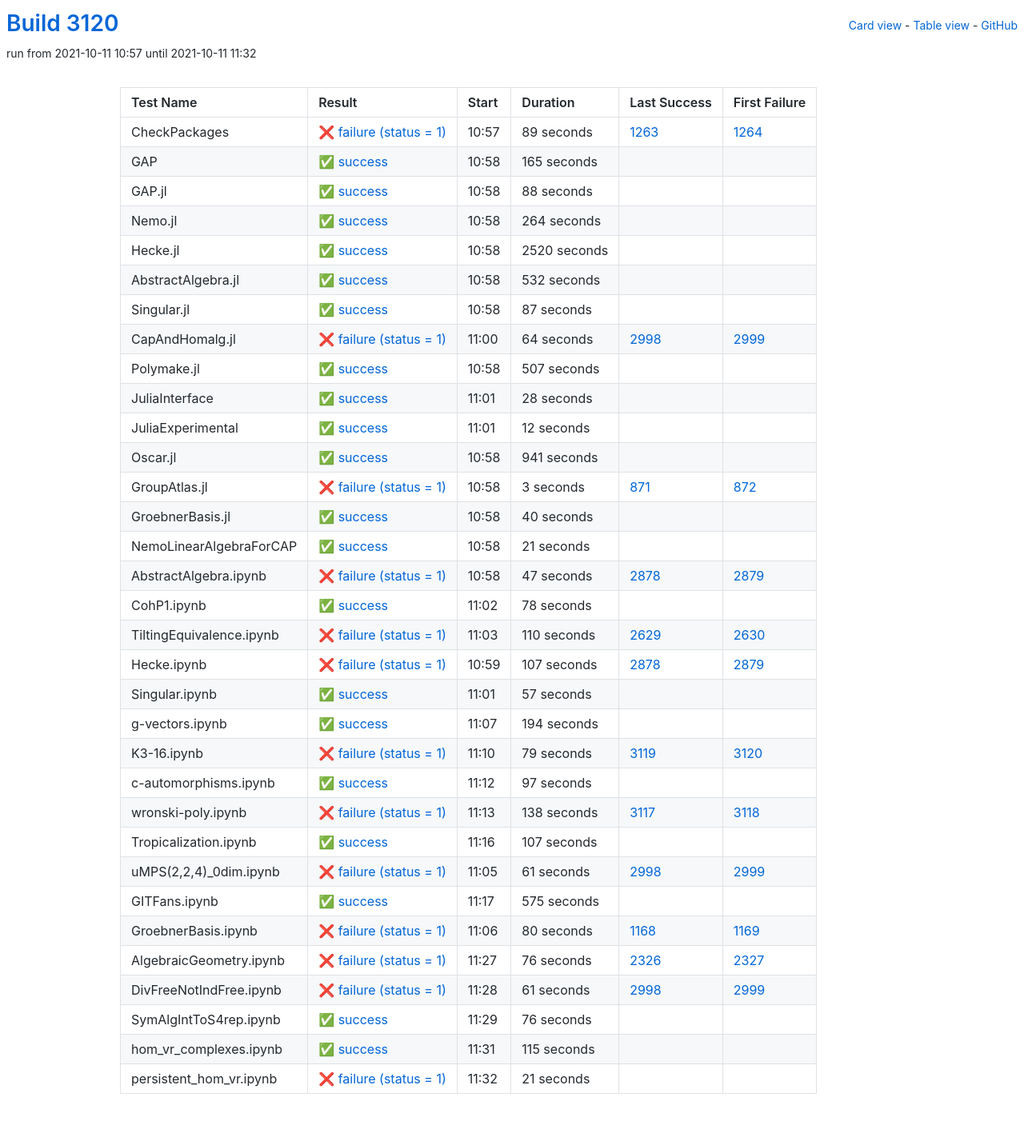
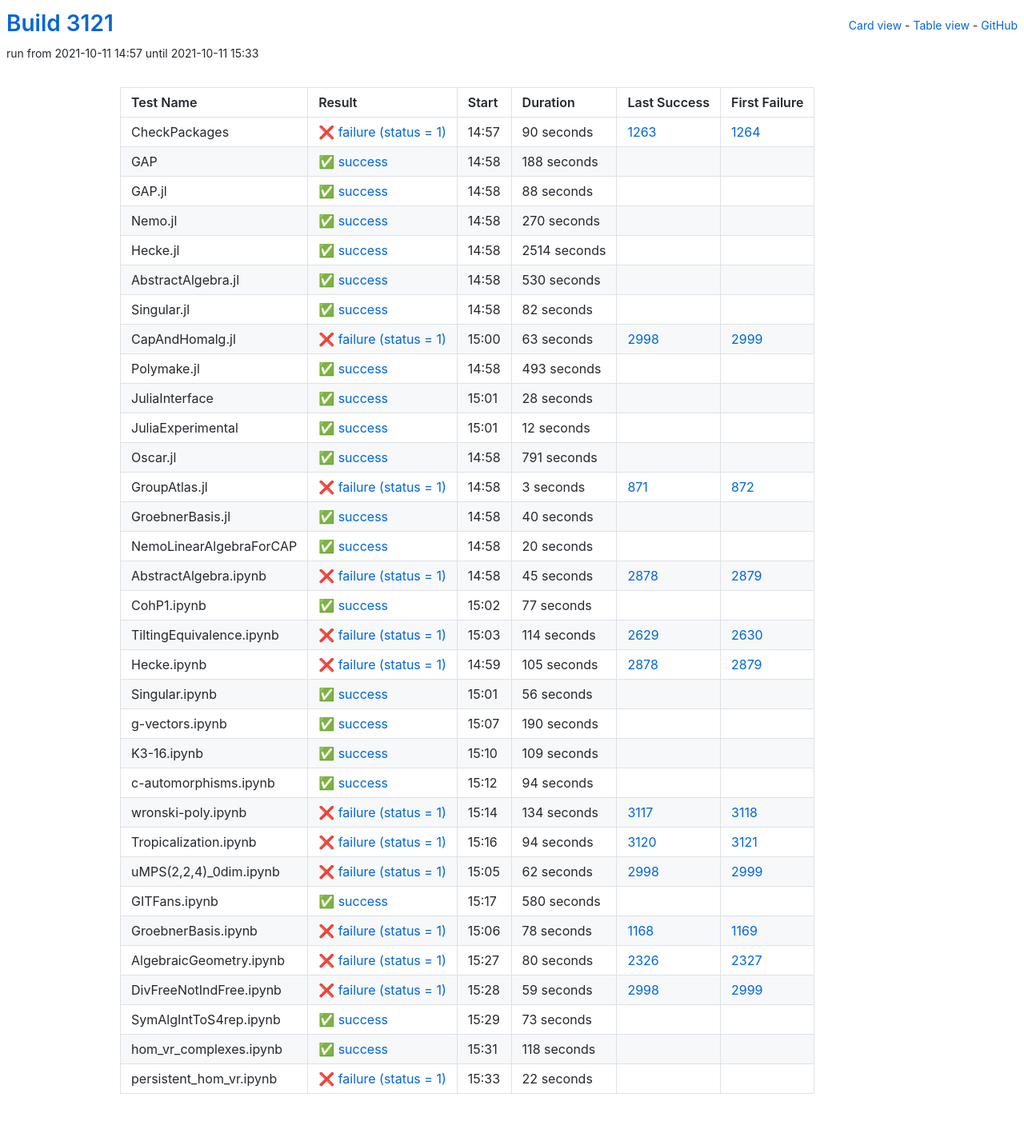
Before and after one commit to oscar-system/oscar-ci-status-stable, a Jekyll site: the page built from table.html, in a window 1280 px wide. Shown: the whole page at 80% size. Built offline with Jekyll 4.4.1, drawn with Linux system fonts in a browser that asks for light colours.

Commit message:
Build #3121

```diff
--- a/_data/ci.yml
+++ b/_data/ci.yml
@@ -1,6 +1,6 @@
 ---
-build: 3120
-build_url: https://oscarci.mathematik.uni-kl.de/job/oscar-stable/3120/
+build: 3121
+build_url: https://oscarci.mathematik.uni-kl.de/job/oscar-stable/3121/
 job: oscar-stable
 organization: oscar-system
 repo: oscar-ci-status-stable
@@ -8,32 +8,32 @@ repourl: https://github.com/oscar-system/oscar-ci-status-stable
 tests:
 - name: CheckPackages
   id: checkpackages
-  log: https://oscarci.mathematik.uni-kl.de/job/oscar-stable/3120/artifact/logs/build-3120/CheckPackages.log
-  start: 2021-10-11 10:57
+  log: https://oscarci.mathematik.uni-kl.de/job/oscar-stable/3121/artifact/logs/build-3121/CheckPackages.log
+  start: 2021-10-11 14:57
   success: false
   exitcode: 1
   status: failure
-  duration: 89
+  duration: 90
   last_success: 1263
   last_success_url: https://oscarci.mathematik.uni-kl.de/job/oscar-stable/1263/
   first_failure: 1264
   first_failure_url: https://oscarci.mathematik.uni-kl.de/job/oscar-stable/1264/
 - name: GAP
   id: gap
-  log: https://oscarci.mathematik.uni-kl.de/job/oscar-stable/3120/artifact/logs/build-3120/GAP.log
-  start: 2021-10-11 10:58
+  log: https://oscarci.mathematik.uni-kl.de/job/oscar-stable/3121/artifact/logs/build-3121/GAP.log
+  start: 2021-10-11 14:58
   success: true
   exitcode: 0
   status: success
-  duration: 165
+  duration: 188
   last_success: false
   last_success_url:
   first_failure: false
   first_failure_url:
 - name: GAP.jl
   id: gap-jl
-  log: https://oscarci.mathematik.uni-kl.de/job/oscar-stable/3120/artifact/logs/build-3120/GAP.jl.log
-  start: 2021-10-11 10:58
+  log: https://oscarci.mathematik.uni-kl.de/job/oscar-stable/3121/artifact/logs/build-3121/GAP.jl.log
+  start: 2021-10-11 14:58
   success: true
   exitcode: 0
   status: success
@@ -44,80 +44,80 @@ tests:
   first_failure_url:
 - name: Nemo.jl
   id: nemo-jl
-  log: https://oscarci.mathematik.uni-kl.de/job/oscar-stable/3120/artifact/logs/build-3120/Nemo.jl.log
-  start: 2021-10-11 10:58
+  log: https://oscarci.mathematik.uni-kl.de/job/oscar-stable/3121/artifact/logs/build-3121/Nemo.jl.log
+  start: 2021-10-11 14:58
   success: true
   exitcode: 0
   status: success
-  duration: 264
+  duration: 270
   last_success: false
   last_success_url:
   first_failure: false
   first_failure_url:
 - name: Hecke.jl
   id: hecke-jl
-  log: https://oscarci.mathematik.uni-kl.de/job/oscar-stable/3120/artifact/logs/build-3120/Hecke.jl.log
-  start: 2021-10-11 10:58
+  log: https://oscarci.mathematik.uni-kl.de/job/oscar-stable/3121/artifact/logs/build-3121/Hecke.jl.log
+  start: 2021-10-11 14:58
   success: true
   exitcode: 0
   status: success
-  duration: 2520
+  duration: 2514
   last_success: false
   last_success_url:
   first_failure: false
   first_failure_url:
 - name: AbstractAlgebra.jl
   id: abstractalgebra-jl
-  log: https://oscarci.mathematik.uni-kl.de/job/oscar-stable/3120/artifact/logs/build-3120/AbstractAlgebra.jl.log
-  start: 2021-10-11 10:58
+  log: https://oscarci.mathematik.uni-kl.de/job/oscar-stable/3121/artifact/logs/build-3121/AbstractAlgebra.jl.log
+  start: 2021-10-11 14:58
   success: true
   exitcode: 0
   status: success
-  duration: 532
+  duration: 530
   last_success: false
   last_success_url:
   first_failure: false
   first_failure_url:
 - name: Singular.jl
   id: singular-jl
-  log: https://oscarci.mathematik.uni-kl.de/job/oscar-stable/3120/artifact/logs/build-3120/Singular.jl.log
-  start: 2021-10-11 10:58
+  log: https://oscarci.mathematik.uni-kl.de/job/oscar-stable/3121/artifact/logs/build-3121/Singular.jl.log
+  start: 2021-10-11 14:58
   success: true
   exitcode: 0
   status: success
-  duration: 87
+  duration: 82
   last_success: false
   last_success_url:
   first_failure: false
   first_failure_url:
 - name: CapAndHomalg.jl
   id: capandhomalg-jl
-  log: https://oscarci.mathematik.uni-kl.de/job/oscar-stable/3120/artifact/logs/build-3120/CapAndHomalg.jl.log
-  start: 2021-10-11 11:00
+  log: https://oscarci.mathematik.uni-kl.de/job/oscar-stable/3121/artifact/logs/build-3121/CapAndHomalg.jl.log
+  start: 2021-10-11 15:00
   success: false
   exitcode: 1
   status: failure
-  duration: 64
+  duration: 63
   last_success: 2998
   last_success_url: https://oscarci.mathematik.uni-kl.de/job/oscar-stable/2998/
   first_failure: 2999
   first_failure_url: https://oscarci.mathematik.uni-kl.de/job/oscar-stable/2999/
 - name: Polymake.jl
   id: polymake-jl
-  log: https://oscarci.mathematik.uni-kl.de/job/oscar-stable/3120/artifact/logs/build-3120/Polymake.jl.log
-  start: 2021-10-11 10:58
+  log: https://oscarci.mathematik.uni-kl.de/job/oscar-stable/3121/artifact/logs/build-3121/Polymake.jl.log
+  start: 2021-10-11 14:58
   success: true
   exitcode: 0
   status: success
-  duration: 507
+  duration: 493
   last_success: false
   last_success_url:
   first_failure: false
   first_failure_url:
 - name: JuliaInterface
   id: juliainterface
-  log: https://oscarci.mathematik.uni-kl.de/job/oscar-stable/3120/artifact/logs/build-3120/JuliaInterface.log
-  start: 2021-10-11 11:01
+  log: https://oscarci.mathematik.uni-kl.de/job/oscar-stable/3121/artifact/logs/build-3121/JuliaInterface.log
+  start: 2021-10-11 15:01
   success: true
   exitcode: 0
   status: success
@@ -128,8 +128,8 @@ tests:
   first_failure_url:
 - name: JuliaExperimental
   id: juliaexperimental
-  log: https://oscarci.mathematik.uni-kl.de/job/oscar-stable/3120/artifact/logs/build-3120/JuliaExperimental.log
-  start: 2021-10-11 11:01
+  log: https://oscarci.mathematik.uni-kl.de/job/oscar-stable/3121/artifact/logs/build-3121/JuliaExperimental.log
+  start: 2021-10-11 15:01
   success: true
   exitcode: 0
   status: success
@@ -140,20 +140,20 @@ tests:
   first_failure_url:
 - name: Oscar.jl
   id: oscar-jl
-  log: https://oscarci.mathematik.uni-kl.de/job/oscar-stable/3120/artifact/logs/build-3120/Oscar.jl.log
-  start: 2021-10-11 10:58
+  log: https://oscarci.mathematik.uni-kl.de/job/oscar-stable/3121/artifact/logs/build-3121/Oscar.jl.log
+  start: 2021-10-11 14:58
   success: true
   exitcode: 0
   status: success
-  duration: 941
+  duration: 791
   last_success: false
   last_success_url:
   first_failure: false
   first_failure_url:
 - name: GroupAtlas.jl
   id: groupatlas-jl
-  log: https://oscarci.mathematik.uni-kl.de/job/oscar-stable/3120/artifact/logs/build-3120/GroupAtlas.jl.log
-  start: 2021-10-11 10:58
+  log: https://oscarci.mathematik.uni-kl.de/job/oscar-stable/3121/artifact/logs/build-3121/GroupAtlas.jl.log
+  start: 2021-10-11 14:58
   success: false
   exitcode: 1
   status: failure
@@ -164,8 +164,8 @@ tests:
   first_failure_url: https://oscarci.mathematik.uni-kl.de/job/oscar-stable/872/
 - name: GroebnerBasis.jl
   id: groebnerbasis-jl
-  log: https://oscarci.mathematik.uni-kl.de/job/oscar-stable/3120/artifact/logs/build-3120/GroebnerBasis.jl.log
-  start: 2021-10-11 10:58
+  log: https://oscarci.mathematik.uni-kl.de/job/oscar-stable/3121/artifact/logs/build-3121/GroebnerBasis.jl.log
+  start: 2021-10-11 14:58
   success: true
   exitcode: 0
   status: success
@@ -176,228 +176,228 @@ tests:
   first_failure_url:
 - name: NemoLinearAlgebraForCAP
   id: nemolinearalgebraforcap
-  log: https://oscarci.mathematik.uni-kl.de/job/oscar-stable/3120/artifact/logs/build-3120/NemoLinearAlgebraForCAP.log
-  start: 2021-10-11 10:58
+  log: https://oscarci.mathematik.uni-kl.de/job/oscar-stable/3121/artifact/logs/build-3121/NemoLinearAlgebraForCAP.log
+  start: 2021-10-11 14:58
   success: true
   exitcode: 0
   status: success
-  duration: 21
+  duration: 20
   last_success: false
   last_success_url:
   first_failure: false
   first_failure_url:
 - name: AbstractAlgebra.ipynb
   id: abstractalgebra-ipynb
-  log: https://oscarci.mathematik.uni-kl.de/job/oscar-stable/3120/artifact/logs/build-3120/AbstractAlgebra.ipynb.log
-  start: 2021-10-11 10:58
+  log: https://oscarci.mathematik.uni-kl.de/job/oscar-stable/3121/artifact/logs/build-3121/AbstractAlgebra.ipynb.log
+  start: 2021-10-11 14:58
   success: false
   exitcode: 1
   status: failure
-  duration: 47
+  duration: 45
   last_success: 2878
   last_success_url: https://oscarci.mathematik.uni-kl.de/job/oscar-stable/2878/
   first_failure: 2879
   first_failure_url: https://oscarci.mathematik.uni-kl.de/job/oscar-stable/2879/
 - name: CohP1.ipynb
   id: cohp1-ipynb
-  log: https://oscarci.mathematik.uni-kl.de/job/oscar-stable/3120/artifact/logs/build-3120/CohP1.ipynb.log
-  start: 2021-10-11 11:02
+  log: https://oscarci.mathematik.uni-kl.de/job/oscar-stable/3121/artifact/logs/build-3121/CohP1.ipynb.log
+  start: 2021-10-11 15:02
   success: true
   exitcode: 0
   status: success
-  duration: 78
+  duration: 77
   last_success: false
   last_success_url:
   first_failure: false
   first_failure_url:
 - name: TiltingEquivalence.ipynb
   id: tiltingequivalence-ipynb
-  log: https://oscarci.mathematik.uni-kl.de/job/oscar-stable/3120/artifact/logs/build-3120/TiltingEquivalence.ipynb.log
-  start: 2021-10-11 11:03
+  log: https://oscarci.mathematik.uni-kl.de/job/oscar-stable/3121/artifact/logs/build-3121/TiltingEquivalence.ipynb.log
+  start: 2021-10-11 15:03
   success: false
   exitcode: 1
   status: failure
-  duration: 110
+  duration: 114
   last_success: 2629
   last_success_url: https://oscarci.mathematik.uni-kl.de/job/oscar-stable/2629/
   first_failure: 2630
   first_failure_url: https://oscarci.mathematik.uni-kl.de/job/oscar-stable/2630/
 - name: Hecke.ipynb
   id: hecke-ipynb
-  log: https://oscarci.mathematik.uni-kl.de/job/oscar-stable/3120/artifact/logs/build-3120/Hecke.ipynb.log
-  start: 2021-10-11 10:59
+  log: https://oscarci.mathematik.uni-kl.de/job/oscar-stable/3121/artifact/logs/build-3121/Hecke.ipynb.log
+  start: 2021-10-11 14:59
   success: false
   exitcode: 1
   status: failure
-  duration: 107
+  duration: 105
   last_success: 2878
   last_success_url: https://oscarci.mathematik.uni-kl.de/job/oscar-stable/2878/
   first_failure: 2879
   first_failure_url: https://oscarci.mathematik.uni-kl.de/job/oscar-stable/2879/
 - name: Singular.ipynb
   id: singular-ipynb
-  log: https://oscarci.mathematik.uni-kl.de/job/oscar-stable/3120/artifact/logs/build-3120/Singular.ipynb.log
-  start: 2021-10-11 11:01
+  log: https://oscarci.mathematik.uni-kl.de/job/oscar-stable/3121/artifact/logs/build-3121/Singular.ipynb.log
+  start: 2021-10-11 15:01
   success: true
   exitcode: 0
   status: success
-  duration: 57
+  duration: 56
   last_success: false
   last_success_url:
   first_failure: false
   first_failure_url:
 - name: g-vectors.ipynb
   id: g-vectors-ipynb
-  log: https://oscarci.mathematik.uni-kl.de/job/oscar-stable/3120/artifact/logs/build-3120/g-vectors.ipynb.log
-  start: 2021-10-11 11:07
+  log: https://oscarci.mathematik.uni-kl.de/job/oscar-stable/3121/artifact/logs/build-3121/g-vectors.ipynb.log
+  start: 2021-10-11 15:07
   success: true
   exitcode: 0
   status: success
-  duration: 194
+  duration: 190
   last_success: false
   last_success_url:
   first_failure: false
   first_failure_url:
 - name: K3-16.ipynb
   id: k3-16-ipynb
-  log: https://oscarci.mathematik.uni-kl.de/job/oscar-stable/3120/artifact/logs/build-3120/K3-16.ipynb.log
-  start: 2021-10-11 11:10
-  success: false
-  exitcode: 1
-  status: failure
-  duration: 79
-  last_success: 3119
-  last_success_url: https://oscarci.mathematik.uni-kl.de/job/oscar-stable/3119/
-  first_failure: 3120
-  first_failure_url: https://oscarci.mathematik.uni-kl.de/job/oscar-stable/3120/
-- name: c-automorphisms.ipynb
-  id: c-automorphisms-ipynb
-  log: https://oscarci.mathematik.uni-kl.de/job/oscar-stable/3120/artifact/logs/build-3120/c-automorphisms.ipynb.log
-  start: 2021-10-11 11:12
+  log: https://oscarci.mathematik.uni-kl.de/job/oscar-stable/3121/artifact/logs/build-3121/K3-16.ipynb.log
+  start: 2021-10-11 15:10
   success: true
   exitcode: 0
   status: success
-  duration: 97
+  duration: 109
+  last_success: false
+  last_success_url:
+  first_failure: false
+  first_failure_url:
+- name: c-automorphisms.ipynb
+  id: c-automorphisms-ipynb
+  log: https://oscarci.mathematik.uni-kl.de/job/oscar-stable/3121/artifact/logs/build-3121/c-automorphisms.ipynb.log
+  start: 2021-10-11 15:12
+  success: true
+  exitcode: 0
+  status: success
+  duration: 94
   last_success: false
   last_success_url:
   first_failure: false
   first_failure_url:
 - name: wronski-poly.ipynb
   id: wronski-poly-ipynb
-  log: https://oscarci.mathematik.uni-kl.de/job/oscar-stable/3120/artifact/logs/build-3120/wronski-poly.ipynb.log
-  start: 2021-10-11 11:13
+  log: https://oscarci.mathematik.uni-kl.de/job/oscar-stable/3121/artifact/logs/build-3121/wronski-poly.ipynb.log
+  start: 2021-10-11 15:14
   success: false
   exitcode: 1
   status: failure
-  duration: 138
+  duration: 134
   last_success: 3117
   last_success_url: https://oscarci.mathematik.uni-kl.de/job/oscar-stable/3117/
   first_failure: 3118
   first_failure_url: https://oscarci.mathematik.uni-kl.de/job/oscar-stable/3118/
 - name: Tropicalization.ipynb
   id: tropicalization-ipynb
-  log: https://oscarci.mathematik.uni-kl.de/job/oscar-stable/3120/artifact/logs/build-3120/Tropicalization.ipynb.log
-  start: 2021-10-11 11:16
-  success: true
-  exitcode: 0
-  status: success
-  duration: 107
-  last_success: false
-  last_success_url:
-  first_failure: false
-  first_failure_url:
-- name: uMPS(2,2,4)_0dim.ipynb
-  id: umps-2-2-4-0dim-ipynb
-  log: https://oscarci.mathematik.uni-kl.de/job/oscar-stable/3120/artifact/logs/build-3120/uMPS-2-2-4-_0dim.ipynb.log
-  start: 2021-10-11 11:05
+  log: https://oscarci.mathematik.uni-kl.de/job/oscar-stable/3121/artifact/logs/build-3121/Tropicalization.ipynb.log
+  start: 2021-10-11 15:16
   success: false
   exitcode: 1
   status: failure
-  duration: 61
+  duration: 94
+  last_success: 3120
+  last_success_url: https://oscarci.mathematik.uni-kl.de/job/oscar-stable/3120/
+  first_failure: 3121
+  first_failure_url: https://oscarci.mathematik.uni-kl.de/job/oscar-stable/3121/
+- name: uMPS(2,2,4)_0dim.ipynb
+  id: umps-2-2-4-0dim-ipynb
+  log: https://oscarci.mathematik.uni-kl.de/job/oscar-stable/3121/artifact/logs/build-3121/uMPS-2-2-4-_0dim.ipynb.log
+  start: 2021-10-11 15:05
+  success: false
+  exitcode: 1
+  status: failure
+  duration: 62
   last_success: 2998
   last_success_url: https://oscarci.mathematik.uni-kl.de/job/oscar-stable/2998/
   first_failure: 2999
   first_failure_url: https://oscarci.mathematik.uni-kl.de/job/oscar-stable/2999/
 - name: GITFans.ipynb
   id: gitfans-ipynb
-  log: https://oscarci.mathematik.uni-kl.de/job/oscar-stable/3120/artifact/logs/build-3120/GITFans.ipynb.log
-  start: 2021-10-11 11:17
+  log: https://oscarci.mathematik.uni-kl.de/job/oscar-stable/3121/artifact/logs/build-3121/GITFans.ipynb.log
+  start: 2021-10-11 15:17
   success: true
   exitcode: 0
   status: success
-  duration: 575
+  duration: 580
   last_success: false
   last_success_url:
   first_failure: false
   first_failure_url:
 - name: GroebnerBasis.ipynb
   id: groebnerbasis-ipynb
-  log: https://oscarci.mathematik.uni-kl.de/job/oscar-stable/3120/artifact/logs/build-3120/GroebnerBasis.ipynb.log
-  start: 2021-10-11 11:06
+  log: https://oscarci.mathematik.uni-kl.de/job/oscar-stable/3121/artifact/logs/build-3121/GroebnerBasis.ipynb.log
+  start: 2021-10-11 15:06
   success: false
   exitcode: 1
   status: failure
-  duration: 80
+  duration: 78
   last_success: 1168
   last_success_url: https://oscarci.mathematik.uni-kl.de/job/oscar-stable/1168/
   first_failure: 1169
   first_failure_url: https://oscarci.mathematik.uni-kl.de/job/oscar-stable/1169/
 - name: AlgebraicGeometry.ipynb
   id: algebraicgeometry-ipynb
-  log: https://oscarci.mathematik.uni-kl.de/job/oscar-stable/3120/artifact/logs/build-3120/AlgebraicGeometry.ipynb.log
-  start: 2021-10-11 11:27
+  log: https://oscarci.mathematik.uni-kl.de/job/oscar-stable/3121/artifact/logs/build-3121/AlgebraicGeometry.ipynb.log
+  start: 2021-10-11 15:27
   success: false
   exitcode: 1
   status: failure
-  duration: 76
+  duration: 80
   last_success: 2326
   last_success_url: https://oscarci.mathematik.uni-kl.de/job/oscar-stable/2326/
   first_failure: 2327
   first_failure_url: https://oscarci.mathematik.uni-kl.de/job/oscar-stable/2327/
 - name: DivFreeNotIndFree.ipynb
   id: divfreenotindfree-ipynb
-  log: https://oscarci.mathematik.uni-kl.de/job/oscar-stable/3120/artifact/logs/build-3120/DivFreeNotIndFree.ipynb.log
-  start: 2021-10-11 11:28
+  log: https://oscarci.mathematik.uni-kl.de/job/oscar-stable/3121/artifact/logs/build-3121/DivFreeNotIndFree.ipynb.log
+  start: 2021-10-11 15:28
   success: false
   exitcode: 1
   status: failure
-  duration: 61
+  duration: 59
   last_success: 2998
   last_success_url: https://oscarci.mathematik.uni-kl.de/job/oscar-stable/2998/
   first_failure: 2999
   first_failure_url: https://oscarci.mathematik.uni-kl.de/job/oscar-stable/2999/
 - name: SymAlgIntToS4rep.ipynb
   id: symalginttos4rep-ipynb
-  log: https://oscarci.mathematik.uni-kl.de/job/oscar-stable/3120/artifact/logs/build-3120/SymAlgIntToS4rep.ipynb.log
-  start: 2021-10-11 11:29
+  log: https://oscarci.mathematik.uni-kl.de/job/oscar-stable/3121/artifact/logs/build-3121/SymAlgIntToS4rep.ipynb.log
+  start: 2021-10-11 15:29
   success: true
   exitcode: 0
   status: success
-  duration: 76
+  duration: 73
   last_success: false
   last_success_url:
   first_failure: false
   first_failure_url:
 - name: hom_vr_complexes.ipynb
   id: hom-vr-complexes-ipynb
-  log: https://oscarci.mathematik.uni-kl.de/job/oscar-stable/3120/artifact/logs/build-3120/hom_vr_complexes.ipynb.log
-  start: 2021-10-11 11:31
+  log: https://oscarci.mathematik.uni-kl.de/job/oscar-stable/3121/artifact/logs/build-3121/hom_vr_complexes.ipynb.log
+  start: 2021-10-11 15:31
   success: true
   exitcode: 0
   status: success
-  duration: 115
+  duration: 118
   last_success: false
   last_success_url:
   first_failure: false
   first_failure_url:
 - name: persistent_hom_vr.ipynb
   id: persistent-hom-vr-ipynb
-  log: https://oscarci.mathematik.uni-kl.de/job/oscar-stable/3120/artifact/logs/build-3120/persistent_hom_vr.ipynb.log
-  start: 2021-10-11 11:32
+  log: https://oscarci.mathematik.uni-kl.de/job/oscar-stable/3121/artifact/logs/build-3121/persistent_hom_vr.ipynb.log
+  start: 2021-10-11 15:33
   success: false
   exitcode: 1
   status: failure
-  duration: 21
+  duration: 22
   last_success: false
   last_success_url:
   first_failure: false
```
Also changed, not shown: README.md.
